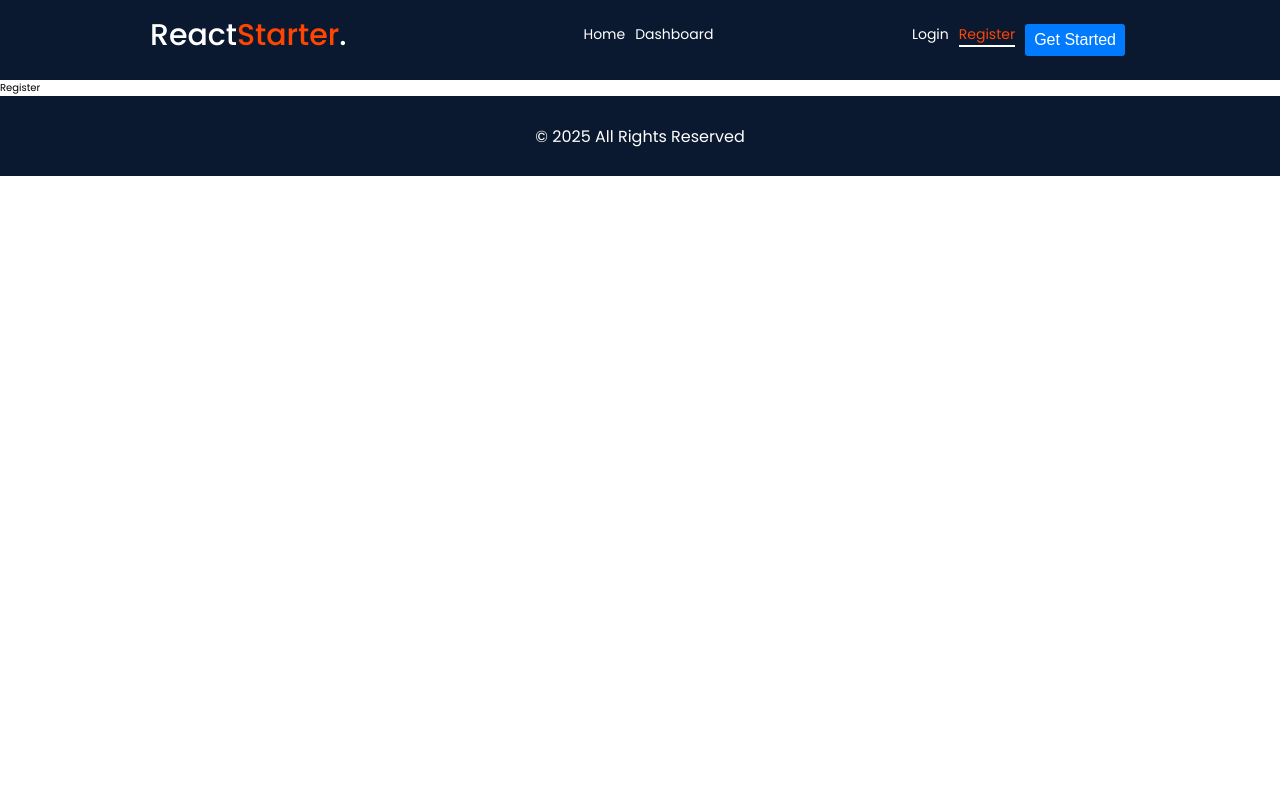
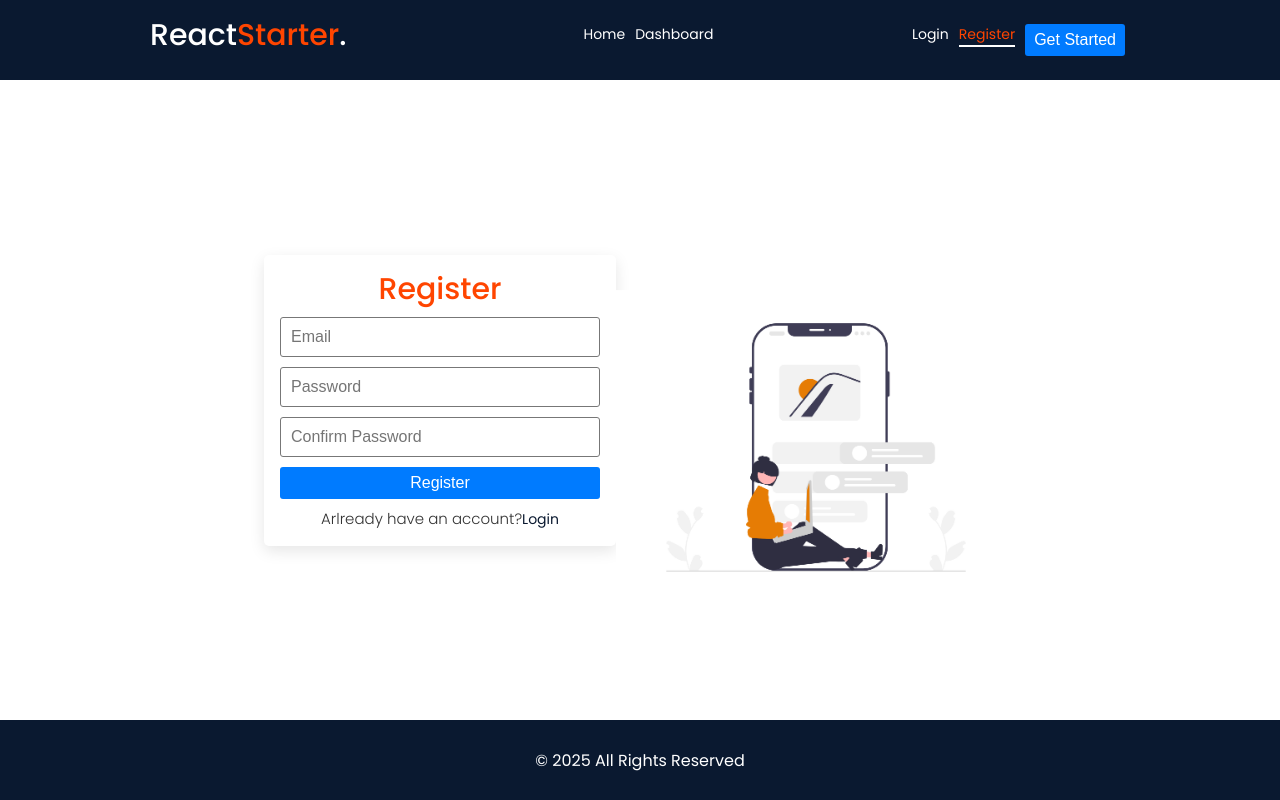
Before and after one commit to karmartir/react-template, a React (Create React App) app: page /register in a window 1280 px wide. Built offline with nearby package versions, Linux system fonts and the light colour scheme.

Commit message:
Register Page

```diff
--- a/src/pages/auth/Register.js
+++ b/src/pages/auth/Register.js
@@ -1,7 +1,34 @@
-import React from "react";
+import styles from "./auth.module.scss";
+import registerImg from "../../assets/register.png";
+import Card from "../../components/card/Card";
+import { Link } from "react-router-dom";
 
 const Register = () => {
-  return <div>Register</div>;
+  return (
+    <section className={`container ${styles.auth}`}>
+      <Card>
+        <div className={styles.form}>
+          <h2>Register</h2>
+          <form>
+            <input type="text" placeholder="Email" required />
+            <input type="password" placeholder="Password" required />
+            <input type="password" placeholder="Confirm Password" required />
+            <button type="submit" className="--btn --btn-primary --btn-block">
+              Register
+            </button>
+          </form>
+
+          <span className={styles.register}>
+            <p>Arlready have an account?</p>
+            <Link to="/login">Login</Link>
+          </span>
+        </div>
+      </Card>
+      <div className={styles.img}>
+        <img src={registerImg} alt="Login" width="400" />
+      </div>
+    </section>
+  );
 };
 
 export default Register;
```
